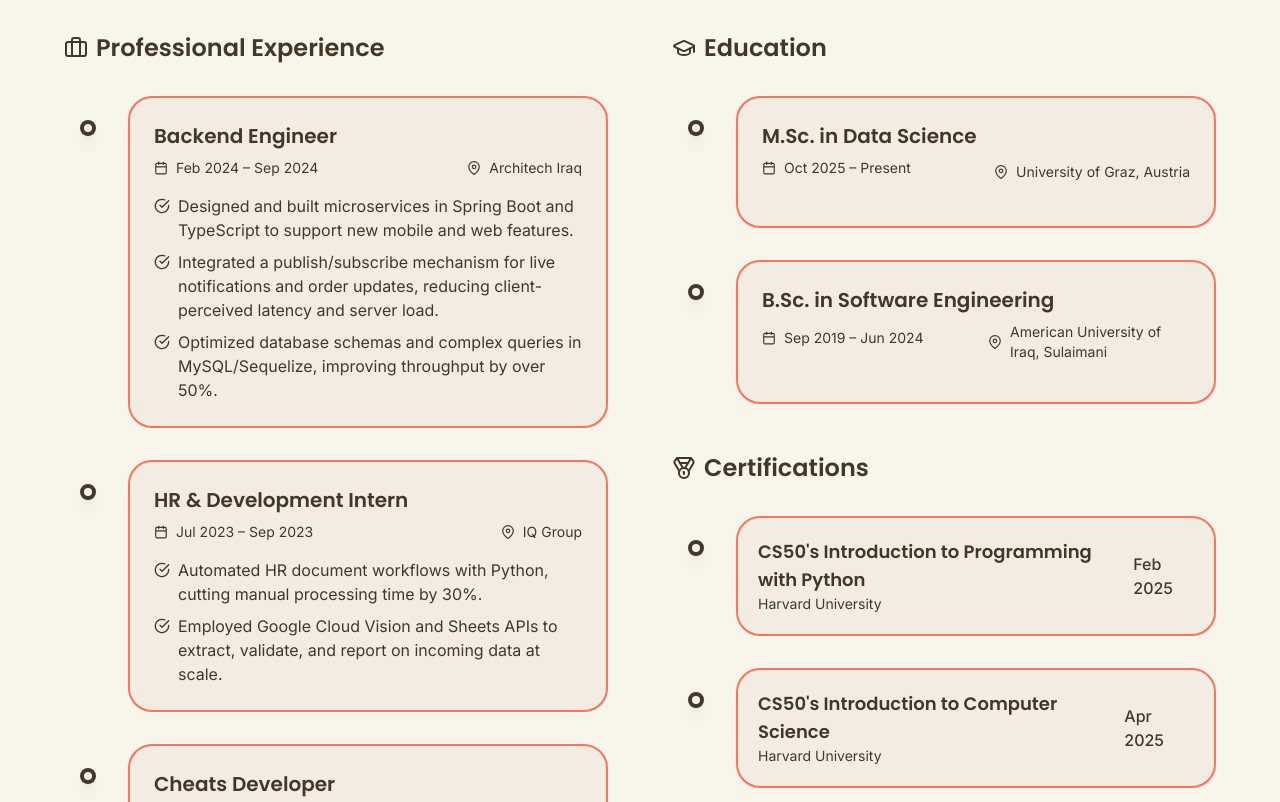
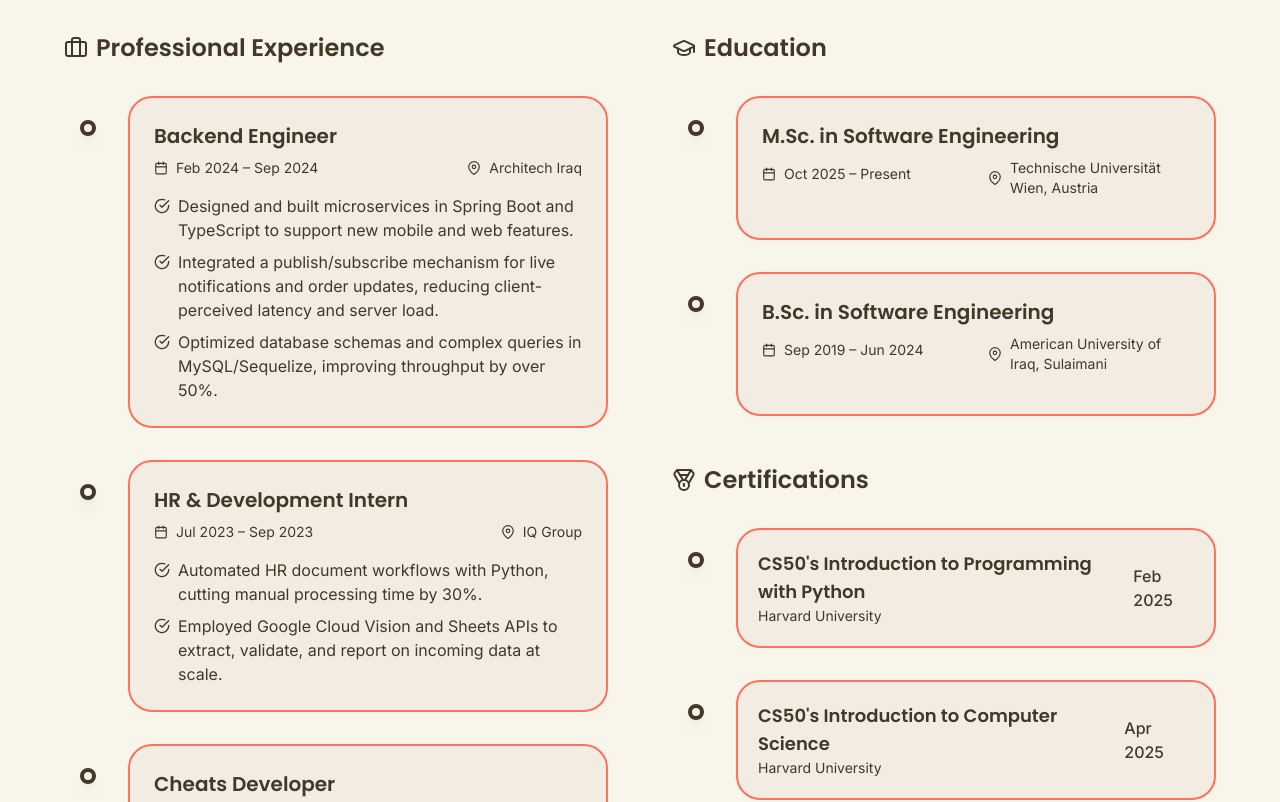
Before and after one commit to sn0wqt/sn0wqt.github.io, a React (Vite) app: page / in a window 1280 px wide. Shown: the part 2360-3162 px from the top of the page. Built offline with nearby package versions, Linux system fonts and the light colour scheme.

Commit message:
Update portfolioData with new location and education

```diff
--- a/src/data/portfolioData.ts
+++ b/src/data/portfolioData.ts
@@ -1,7 +1,7 @@
 export const portfolioData = {
   name: "Asaad F. Rasul",
   contact: {
-    location: "Graz, Austria",
+    location: "Vienna, Austria",
     phone: "+43 688 64374461",
     email: "asadfalah2@gmail.com",
     portfolio: "sn0wqt.github.io",
@@ -10,11 +10,11 @@
   },
   education: [
     {
-      degree: "M.Sc. in Data Science",
-      institution: "University of Graz, Austria",
+      degree: "M.Sc. in Software Engineering",
+      institution: "Technische Universität Wien, Austria",
       period: "Oct 2025 – Present",
       details:
-        "Advanced coursework in machine learning algorithms, statistical modeling, big-data architectures and cloud analytics; co-authoring a study on deep-learning approaches to time-series forecasting.",
+        "Focusing on advanced software architecture, distributed systems, and rigorous engineering methodologies within a research-driven environment.",
     },
     {
       degree: "B.Sc. in Software Engineering",
```
